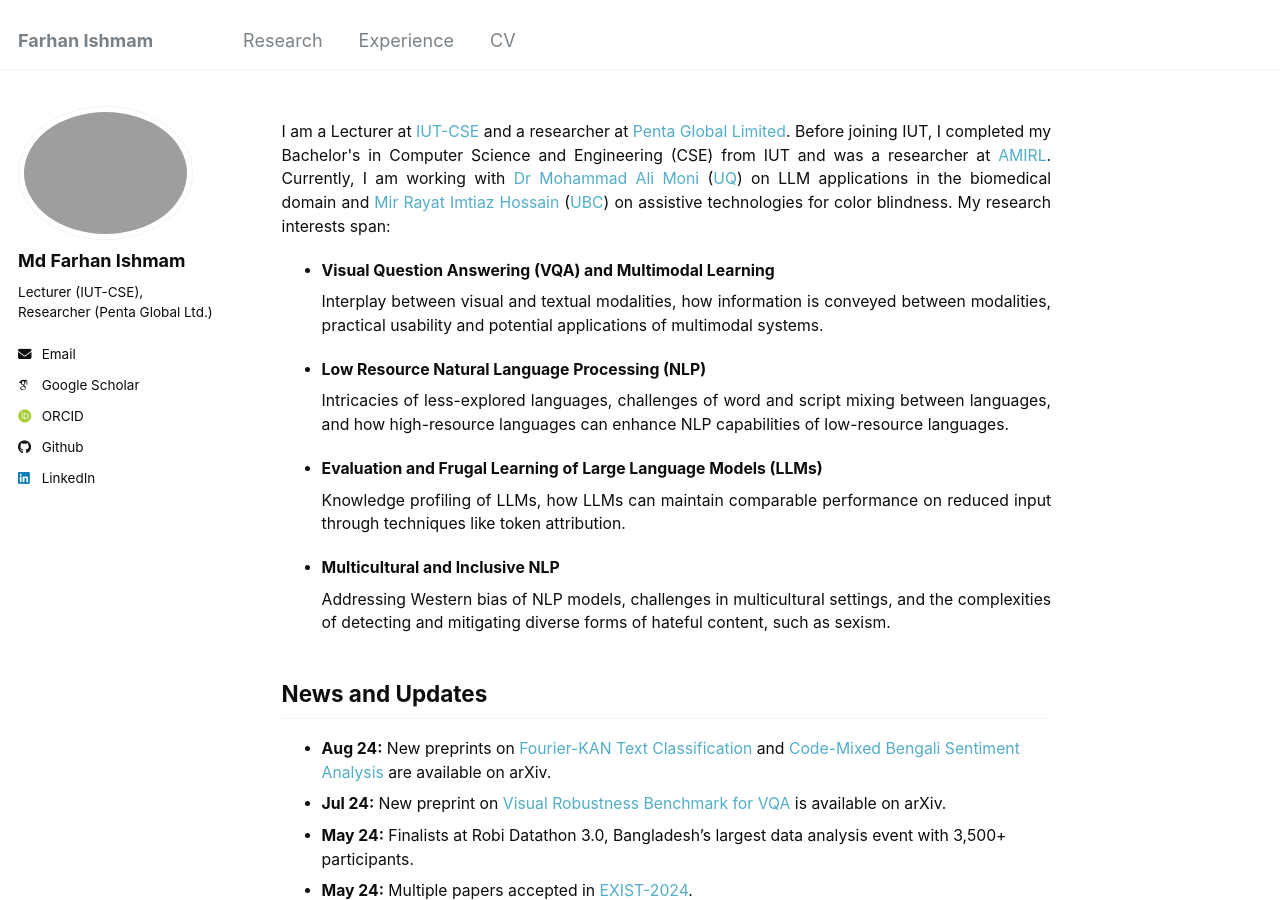
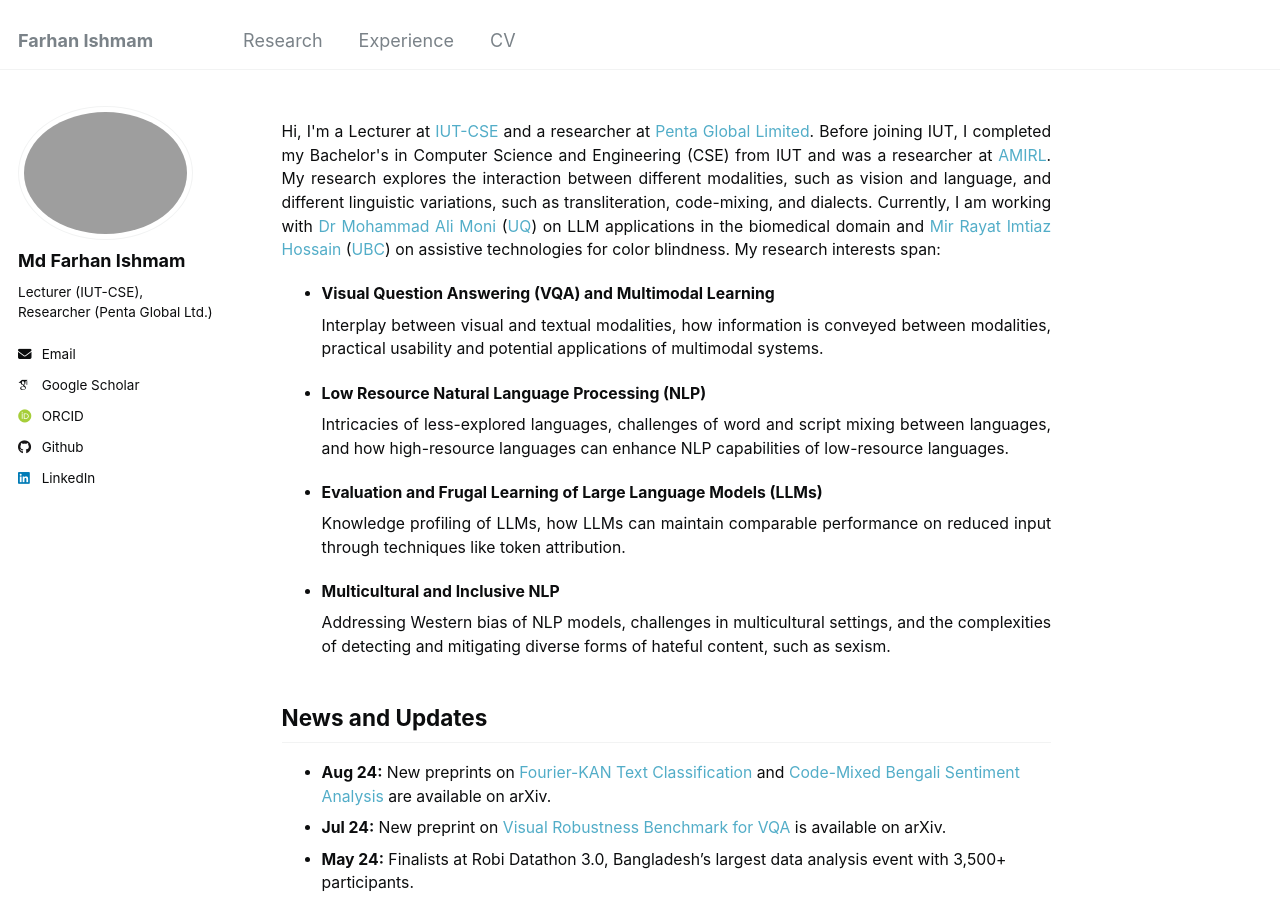
Before and after one commit to farhanishmam/farhanishmam.github.io, a Jekyll site: the page built from _pages/about.md, in a window 1280 px wide and 900 px high. Built offline with Jekyll 4.4.1, drawn with Linux system fonts in a browser that asks for light colours; some web fonts are replaced.

Commit message:
Update about.md

```diff
--- a/_pages/about.md
+++ b/_pages/about.md
@@ -43,7 +43,9 @@ redirect_from:
 </head>
 </html>
 <p class="justified-text">
-I am a Lecturer at <a href="https://cse.iutoic-dhaka.edu/">IUT-CSE</a> and a researcher at <a href="https://www.pentabd.com/">Penta Global Limited</a>. Before joining IUT, I completed my Bachelor's in Computer Science and Engineering (CSE) from IUT and was a researcher at <a href = "https://amirl.org/">AMIRL</a>. Currently, I am working with <a href = "https://about.uq.edu.au/experts/32270">Dr Mohammad Ali Moni</a> (<a href="https://www.uq.edu.au/">UQ</a>) on LLM applications in the biomedical domain and <a href = "https://sites.google.com/view/mirrayatimtiazhossain/home">Mir Rayat Imtiaz Hossain</a> (<a href="https://www.ubc.ca/">UBC</a>) on assistive technologies for color blindness. My research interests span:
+Hi, I'm a Lecturer at <a href="https://cse.iutoic-dhaka.edu/">IUT-CSE</a> and a researcher at <a href="https://www.pentabd.com/">Penta Global Limited</a>. Before joining IUT, I completed my Bachelor's in Computer Science and Engineering (CSE) from IUT and was a researcher at <a href = "https://amirl.org/">AMIRL</a>.
+
+My research explores the interaction between different modalities, such as vision and language, and different linguistic variations, such as transliteration, code-mixing, and dialects. Currently, I am working with <a href = "https://about.uq.edu.au/experts/32270">Dr Mohammad Ali Moni</a> (<a href="https://www.uq.edu.au/">UQ</a>) on LLM applications in the biomedical domain and <a href = "https://sites.google.com/view/mirrayatimtiazhossain/home">Mir Rayat Imtiaz Hossain</a> (<a href="https://www.ubc.ca/">UBC</a>) on assistive technologies for color blindness. My research interests span:
 </p>
 <ul>
   <li><strong>Visual Question Answering (VQA) and Multimodal Learning</strong></li>
```
